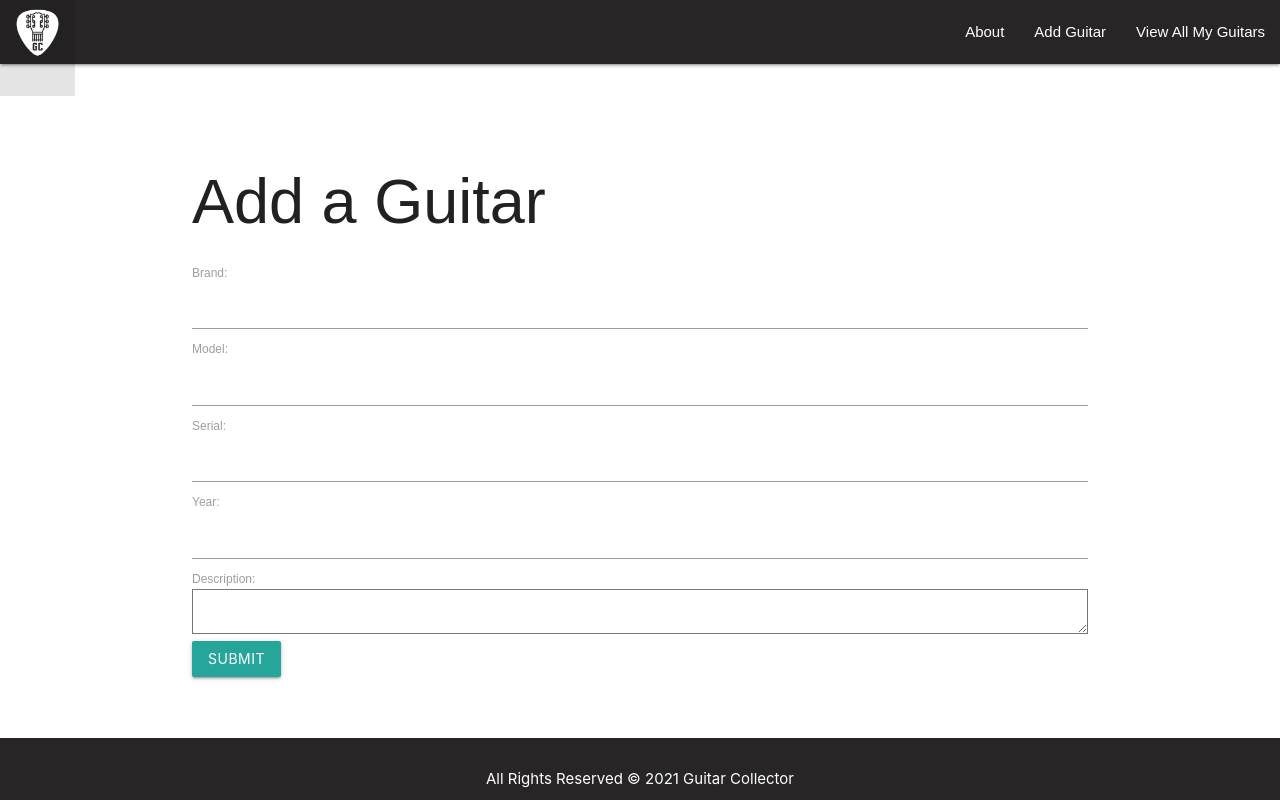
After one commit to spfox24/guitarcollector, a Django app: page /guitars/create/ in a window 1280 px wide. The commit adds this page. Run offline with Django 3.2, Linux system fonts and the light colour scheme; some web fonts are replaced.

Commit message:
adds CRUD to guitar list

```diff
--- a/main_app/models.py
+++ b/main_app/models.py
@@ -1,4 +1,5 @@
 from django.db import models
+from django.urls import reverse
 
 class Guitar(models.Model):
     brand = models.CharField(max_length=250)
@@ -9,3 +10,6 @@ class Guitar(models.Model):
 
     def __str__(self):
         return self.model
+
+    def get_absolute_url(self):
+        return reverse('guitars_detail', kwargs={'guitar_id': self.id})
--- a/main_app/templates/base.html
+++ b/main_app/templates/base.html
@@ -29,6 +29,9 @@
                         <a href="{% url 'about' %}">About</a>
                     </li>
                     <li>
+                        <a href="{% url 'guitars_create' %}">Add Guitar</a>
+                    </li>
+                    <li>
                         <a href="{% url 'guitars_index' %}">View All My Guitars</a>
                     </li>
                 </ul>
--- a/main_app/templates/guitars/detail.html
+++ b/main_app/templates/guitars/detail.html
@@ -12,6 +12,10 @@
         <p>Year Made: {{ guitar.year }}</p>
         <p>Description: {{ guitar.description }}</p>
     </div>
+    <div class="card-action">
+        <a href="{% url 'guitars_update' guitar.id %}">Edit</a>
+        <a href="{% url 'guitars_delete' guitar.id %}">Delete</a>
+    </div>
 </div>
 
 
--- /dev/null
+++ b/main_app/templates/main_app/guitar_form.html
@@ -0,0 +1,24 @@
+{% extends '../base.html' %}
+
+{% block content%}
+
+{% if object %}
+
+    <h1>Edit <span class="red-text">{{ object.brand }}</span></h1>
+
+{% else %}
+
+    <h1>Add a Guitar</h1>
+
+{% endif %}
+
+<form action="" method="POST">
+
+    {% csrf_token %}
+
+    {{ form.as_table }}
+
+    <input type="submit" value="Submit" class="btn">
+</form>
+
+{% endblock %}
--- a/main_app/urls.py
+++ b/main_app/urls.py
@@ -6,4 +6,7 @@ urlpatterns = [
     path('about/', views.about, name='about'),
     path('guitars/', views.guitars_index, name='guitars_index'),
     path('guitars/<int:guitar_id>', views.guitars_detail, name='guitars_detail'),
+    path('guitars/create/', views.GuitarCreate.as_view(), name='guitars_create'),
+    path('guitars/<int:pk>/update/', views.GuitarUpdate.as_view(), name='guitars_update'),
+    path('guitars/<int:pk>/delete/', views.GuitarDelete.as_view(), name='guitars_delete'),
 ]
--- a/main_app/views.py
+++ b/main_app/views.py
@@ -1,4 +1,5 @@
 from django.shortcuts import render
+from django.views.generic.edit import CreateView, UpdateView, DeleteView
 from .models import Guitar
 
 def home(request):
@@ -14,3 +15,15 @@ def guitars_index(request):
 def guitars_detail(request, guitar_id):
     guitar = Guitar.objects.get(id=guitar_id)
     return render(request, 'guitars/detail.html', { 'guitar': guitar })
+
+class GuitarCreate(CreateView):
+    model = Guitar
+    fields = '__all__'
+
+class GuitarUpdate(UpdateView):
+    model = Guitar
+    fields = ['model', 'serial', 'year', 'description']
+
+class GuitarDelete(DeleteView):
+    model = Guitar
+    success_url = '/guitars/'
```
Also changed, not shown: main_app/templates/main_app/guitar_confirm_delete.html (added, +17 -0 lines).
